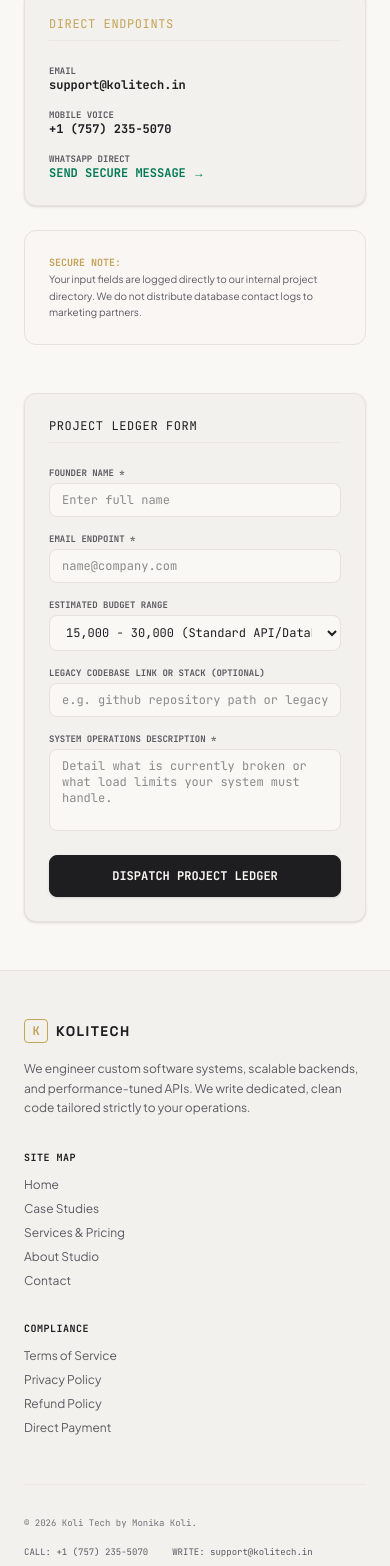
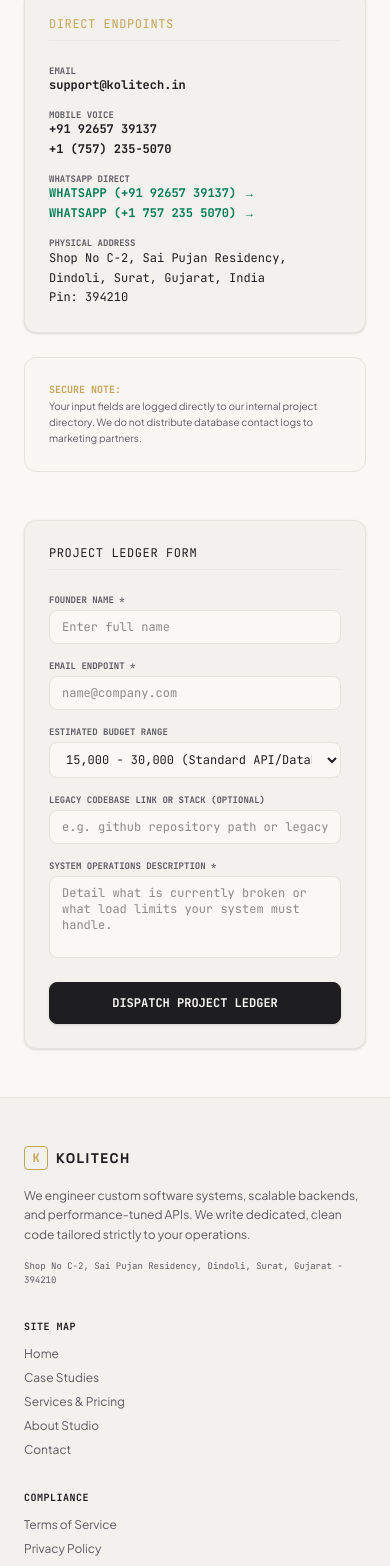
Before and after one commit to Vivek8789664732/kolitech, a Next.js app: page /contact in a window 390 px wide. Shown: the part 338-1904 px from the top of the page. Built offline with nearby package versions, Linux system fonts and the light colour scheme.

Commit message:
Add physical address in Surat, Gujarat and update phone numbers

```diff
--- a/src/app/components/Footer.tsx
+++ b/src/app/components/Footer.tsx
@@ -22,6 +22,9 @@ export default function Footer() {
             <p className="font-sans text-xs text-muted-slate max-w-sm leading-relaxed">
               We engineer custom software systems, scalable backends, and performance-tuned APIs. We write dedicated, clean code tailored strictly to your operations.
             </p>
+            <div className="font-mono text-[9px] text-muted-slate">
+              Shop No C-2, Sai Pujan Residency, Dindoli, Surat, Gujarat - 394210
+            </div>
           </div>
 
           {/* Navigation Column */}
@@ -95,9 +98,9 @@ export default function Footer() {
             &copy; {currentYear} Koli Tech by Monika Koli.
           </div>
 
-          <div className="font-mono text-[9px] text-muted-slate flex space-x-6">
+          <div className="font-mono text-[9px] text-muted-slate flex flex-wrap gap-x-6 gap-y-2">
             <span>
-              CALL: <a href="tel:+17572355070" className="hover:text-amber-accent transition-colors">+1 (757) 235-5070</a>
+              CALL: <a href="tel:+919265739137" className="hover:text-amber-accent transition-colors">+91 92657 39137</a> / <a href="tel:+17572355070" className="hover:text-amber-accent transition-colors">+1 (757) 235-5070</a>
             </span>
             <span>
               WRITE: <a href="mailto:support@kolitech.in" className="hover:text-amber-accent transition-colors">support@kolitech.in</a>
--- a/src/app/contact/page.tsx
+++ b/src/app/contact/page.tsx
@@ -62,21 +62,45 @@ export default function Contact() {
 
                 <div>
                   <span className="font-mono text-[9px] text-muted-slate block font-bold">MOBILE VOICE</span>
-                  <a href="tel:+17572355070" className="text-charcoal hover:text-amber-accent font-mono font-bold transition-colors">
+                  <div className="space-y-1">
+                    <a href="tel:+919265739137" className="text-charcoal hover:text-amber-accent font-mono font-bold transition-colors block">
+                      +91 92657 39137
+                    </a>
+                    <a href="tel:+17572355070" className="text-charcoal hover:text-amber-accent font-mono font-bold transition-colors block">
                       +1 (757) 235-5070
                     </a>
+                  </div>
                 </div>
 
                 <div>
                   <span className="font-mono text-[9px] text-muted-slate block font-bold">WHATSAPP DIRECT</span>
+                  <div className="space-y-1">
+                    <a
+                      href="https://wa.me/919265739137"
+                      target="_blank"
+                      rel="noopener noreferrer"
+                      className="text-emerald-700 hover:text-amber-accent font-mono font-bold transition-colors inline-flex items-center gap-1.5 block"
+                    >
+                      WHATSAPP (+91 92657 39137) &rarr;
+                    </a>
                     <a
                       href="https://wa.me/17572355070"
                       target="_blank"
                       rel="noopener noreferrer"
-                    className="text-emerald-700 hover:text-amber-accent font-mono font-bold transition-colors inline-flex items-center gap-1.5"
+                      className="text-emerald-700 hover:text-amber-accent font-mono font-bold transition-colors inline-flex items-center gap-1.5 block"
                     >
-                    SEND SECURE MESSAGE &rarr;
+                      WHATSAPP (+1 757 235 5070) &rarr;
                     </a>
+                  </div>
+                </div>
+
+                <div>
+                  <span className="font-mono text-[9px] text-muted-slate block font-bold">PHYSICAL ADDRESS</span>
+                  <p className="text-charcoal leading-relaxed font-mono">
+                    Shop No C-2, Sai Pujan Residency,<br />
+                    Dindoli, Surat, Gujarat, India<br />
+                    Pin: 394210
+                  </p>
                 </div>
               </div>
             </div>
```
Lines whose indentation alone changed are shown as unchanged.
